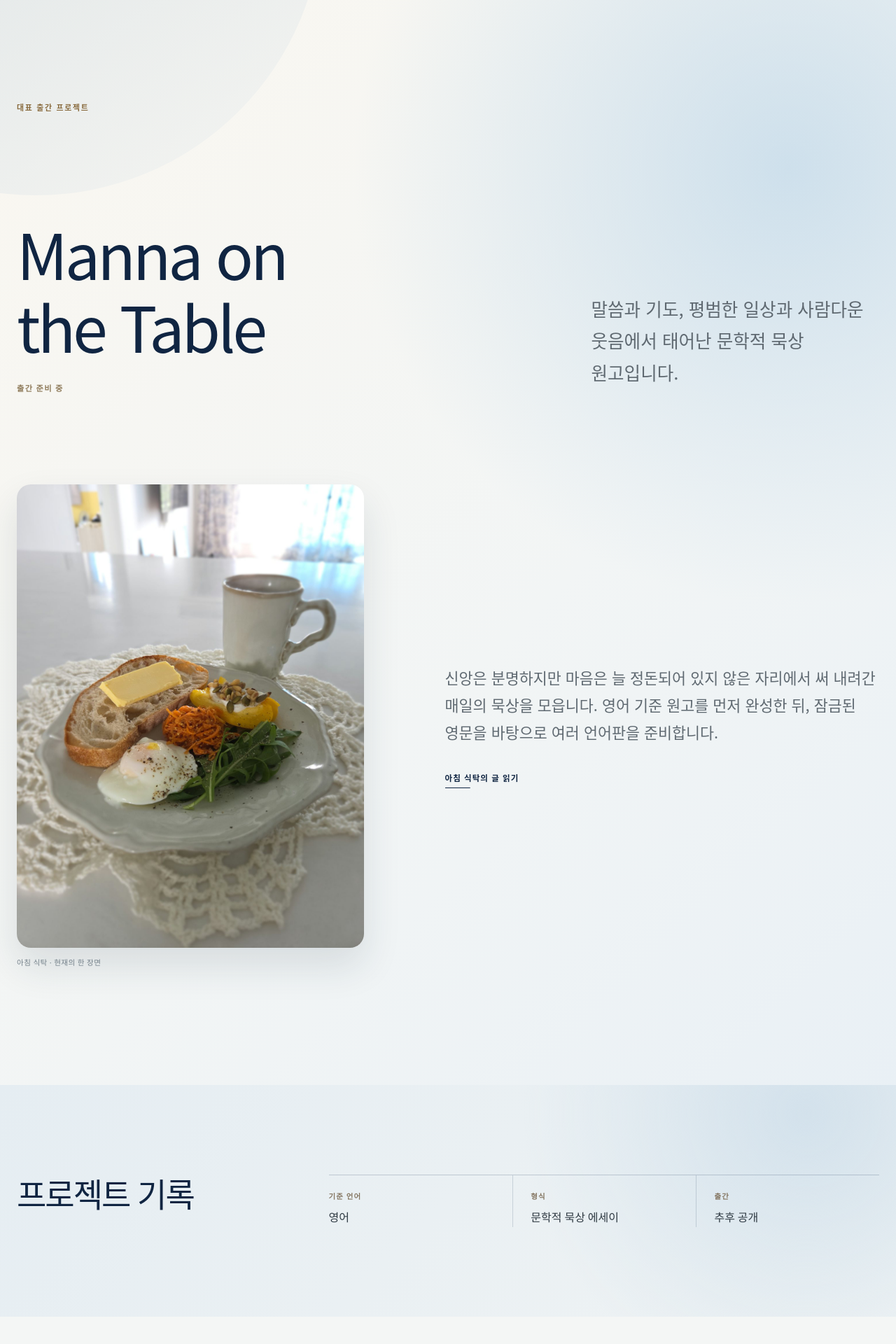
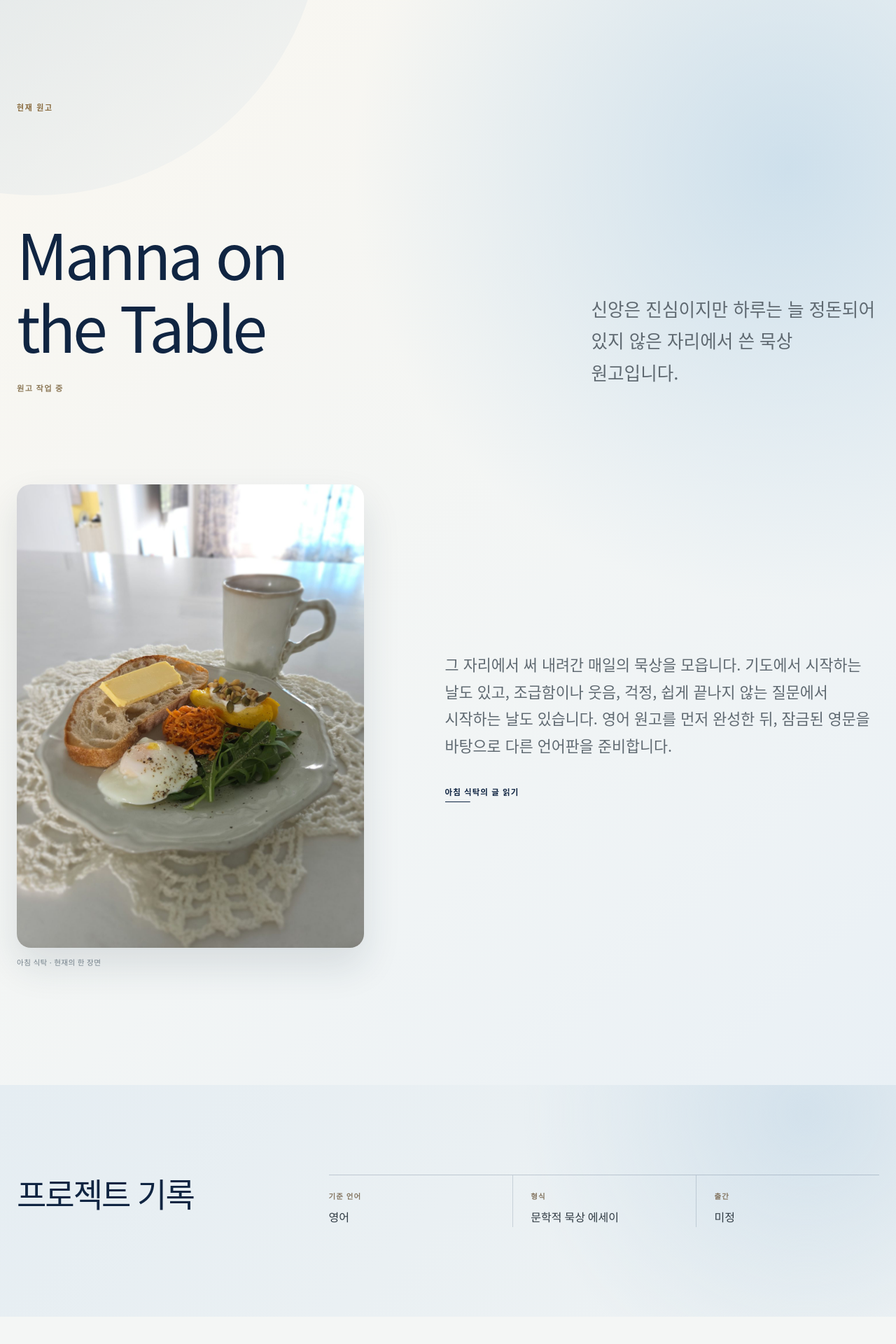
Before and after one commit to k-mama/esthercho, a Next.js app: page /ko/books in a window 1280 px wide. Shown: the part 810-2730 px from the top of the page at 70% size. Built offline with nearby package versions, Linux system fonts and the light colour scheme.

Commit message:
copy: make book project language more author-led

```diff
--- a/src/content/books.ts
+++ b/src/content/books.ts
@@ -2,20 +2,20 @@ export const featuredBook = {
   slug: "manna-on-the-table",
   title: "Manna on the Table",
   status: {
-    en: "In development",
-    ko: "출간 준비 중",
+    en: "In progress",
+    ko: "원고 작업 중",
   },
   eyebrow: {
-    en: "FEATURED PROJECT",
-    ko: "대표 출간 프로젝트",
+    en: "CURRENT MANUSCRIPT",
+    ko: "현재 원고",
   },
   deck: {
-    en: "A literary devotional manuscript shaped by Scripture, prayer, ordinary life, and a quietly human sense of humor.",
-    ko: "말씀과 기도, 평범한 일상과 사람다운 웃음에서 태어난 문학적 묵상 원고입니다.",
+    en: "A devotional manuscript written close to ordinary life, where faith is sincere and the day is not always tidy.",
+    ko: "신앙은 진심이지만 하루는 늘 정돈되어 있지 않은 자리에서 쓴 묵상 원고입니다.",
   },
   description: {
-    en: "The work gathers daily reflections written from the place where faith is real but not always tidy. It is being developed first as an English source manuscript, with future language editions prepared from the locked English text.",
-    ko: "신앙은 분명하지만 마음은 늘 정돈되어 있지 않은 자리에서 써 내려간 매일의 묵상을 모읍니다. 영어 기준 원고를 먼저 완성한 뒤, 잠금된 영문을 바탕으로 여러 언어판을 준비합니다.",
+    en: "The manuscript gathers daily reflections from that place. Some begin in prayer; others in impatience, laughter, worry, or a question that refuses to resolve on schedule. The English text is being completed first. Other language editions will follow from the locked manuscript.",
+    ko: "그 자리에서 써 내려간 매일의 묵상을 모읍니다. 기도에서 시작하는 날도 있고, 조급함이나 웃음, 걱정, 쉽게 끝나지 않는 질문에서 시작하는 날도 있습니다. 영어 원고를 먼저 완성한 뒤, 잠금된 영문을 바탕으로 다른 언어판을 준비합니다.",
   },
   details: {
     language: {
@@ -44,8 +44,8 @@ export const featuredBook = {
         ko: "출간",
       },
       value: {
-        en: "Details to be announced",
-        ko: "추후 공개",
+        en: "To be confirmed",
+        ko: "미정",
       },
     },
   },
```
